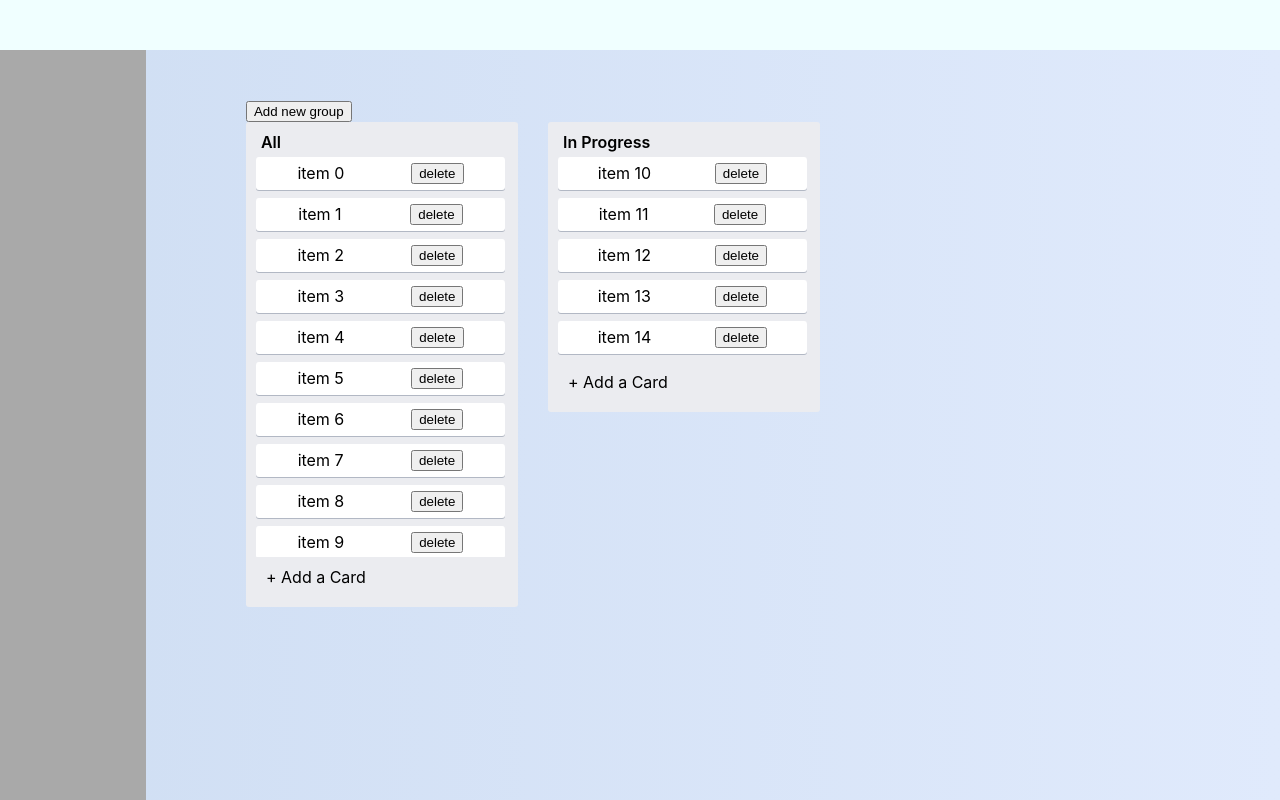
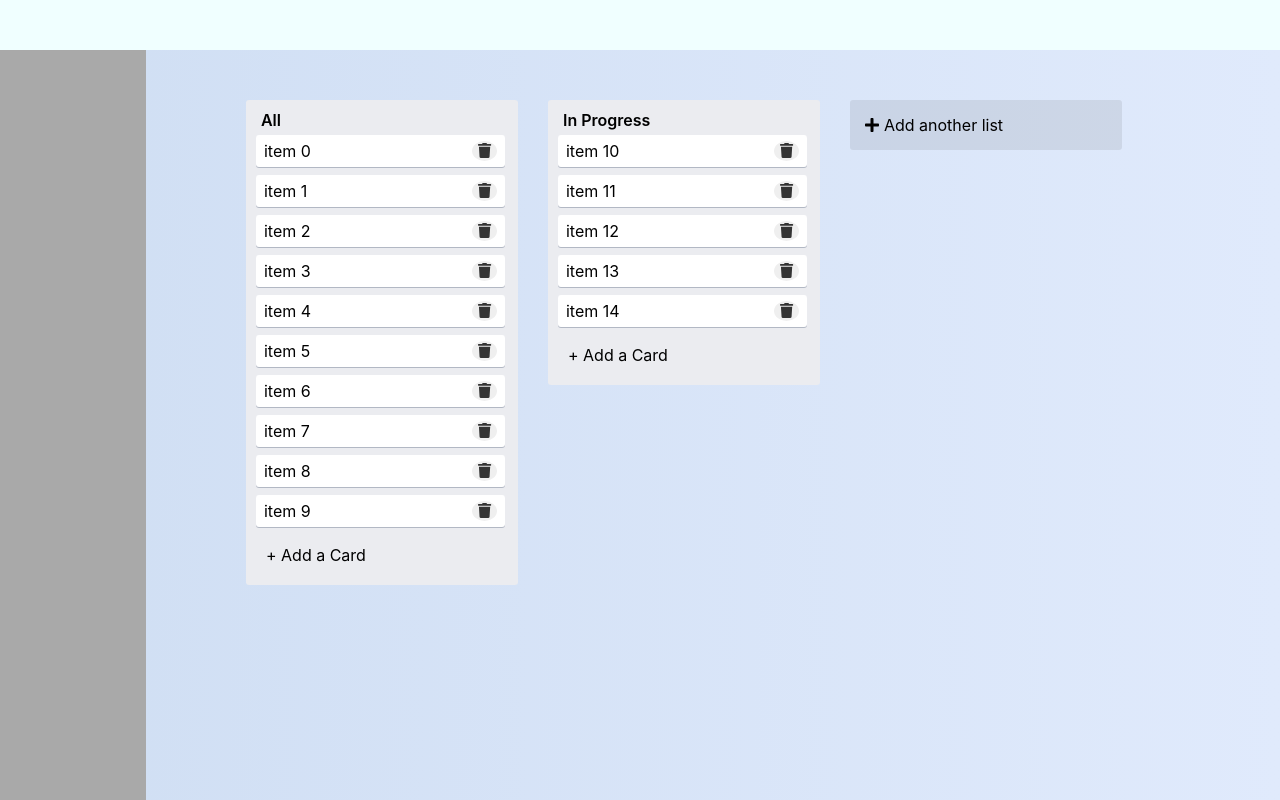
Before and after one commit to PrashantSingh5946/Trello, a React (Create React App) app: page / in a window 1280 px wide. Built offline with nearby package versions, Linux system fonts and the light colour scheme.

Commit message:
Style changes and Add Category Button

```diff
--- a/package.json
+++ b/package.json
@@ -3,6 +3,9 @@
   "version": "0.1.0",
   "private": true,
   "dependencies": {
+    "@fortawesome/fontawesome-svg-core": "^1.2.36",
+    "@fortawesome/free-solid-svg-icons": "^5.15.4",
+    "@fortawesome/react-fontawesome": "^0.1.16",
     "@testing-library/jest-dom": "^5.16.1",
     "@testing-library/react": "^12.1.2",
     "@testing-library/user-event": "^13.5.0",
--- a/src/App.css
+++ b/src/App.css
@@ -102,6 +102,19 @@
   padding: 6px 8px;
 }
 
+.list-card button
+{
+  border: none;
+  border-radius: 50%;
+  font-size: 15px;
+  color:#333;
+  transition: 0.5s ease-in-out;
+}
+.list-card button:hover
+{
+  color: red;
+  font-size: 20px;
+}
 .addItem {
   padding: 10px;
   border-radius: 4px;
@@ -110,6 +123,19 @@
 .addItem:hover {
   background: #d1d3d8;
 }
+
+.addCategory
+{
+  padding: 15px;
+  border-radius: 3px;
+  background-color: #00000014;
+}
+
+.addCategory:hover
+{
+  background-color: #00000029;
+}
+
 
 /* custom scrollbar */
 ::-webkit-scrollbar {
--- a/src/App.js
+++ b/src/App.js
@@ -3,7 +3,9 @@ import ReactDOM from "react-dom";
 import { DragDropContext, Droppable, Draggable } from "react-beautiful-dnd";
 import {v4} from "uuid";
 import "./App.css";
-import Collection from "./components/Collection";
+import { FontAwesomeIcon } from "@fortawesome/react-fontawesome";
+import { faTrash } from '@fortawesome/free-solid-svg-icons'
+import AddCategory from "./components/AddCategory";
 
 // fake data generator
 const getItems = (count, offset = 0) => {
@@ -83,14 +85,7 @@ export default function App() {
         <div className="collections-menu"></div>
         <div className="content board">
           <div>
-            <button
-              type="button"
-              onClick={() => {
-                setState([...state, { id:v4(),name: "New Category", items: [] }]);
-              }}
-            >
-              Add new group
-            </button>
+
 
             <div style={{ display: "flex" }}>
               <DragDropContext onDragEnd={onDragEnd}>
@@ -124,7 +119,7 @@ export default function App() {
                                     <div
                                       style={{
                                         display: "flex",
-                                        justifyContent: "space-around",
+                                        justifyContent: "space-between",
                                       }}
                                     >
                                       {item.content}
@@ -136,7 +131,7 @@ export default function App() {
                                           setState(newState);
                                         }}
                                       >
-                                        delete
+                                        <FontAwesomeIcon icon={faTrash} />
                                       </button>
                                     </div>
                                   </div>
@@ -150,7 +145,11 @@ export default function App() {
                       <div className="addItem" onClick={() =>{addItem(el.id)}}>+ Add a Card</div>
                     </div>
                   </div>
-                ))}
+                ))
+                }
+                <div className="collection">
+              <AddCategory/>
+                </div>
               </DragDropContext>
             </div>
           </div>
--- /dev/null
+++ b/src/components/AddCategory.js
@@ -0,0 +1,14 @@
+import React from "react";
+import { FontAwesomeIcon } from "@fortawesome/react-fontawesome";
+import { faPlus } from '@fortawesome/free-solid-svg-icons';
+export default function AddCategory() {
+  return (
+    <div>
+      <div className="addCategory">
+        <span class="placeholder">
+        <span style={{"marginRight":"5px"}}><FontAwesomeIcon icon={faPlus} /></span>Add another list
+        </span>
+      </div>
+    </div>
+  );
+}
```
Also changed, not shown: 1 other file (tests, documents, lock files or other folders).
